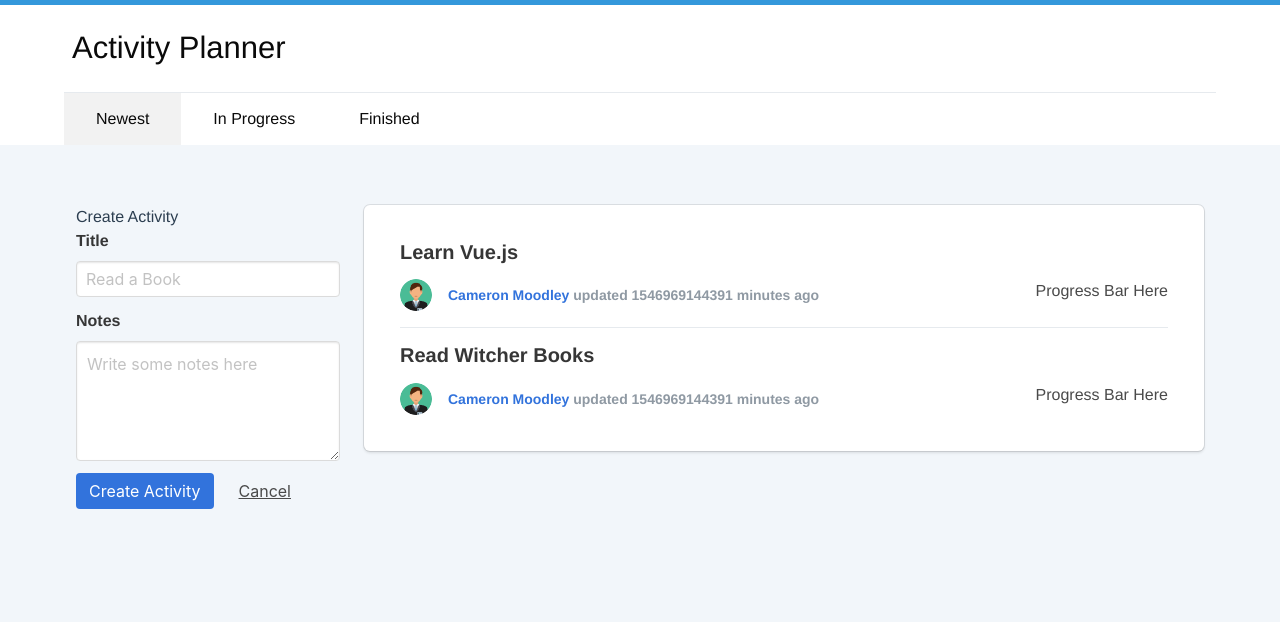
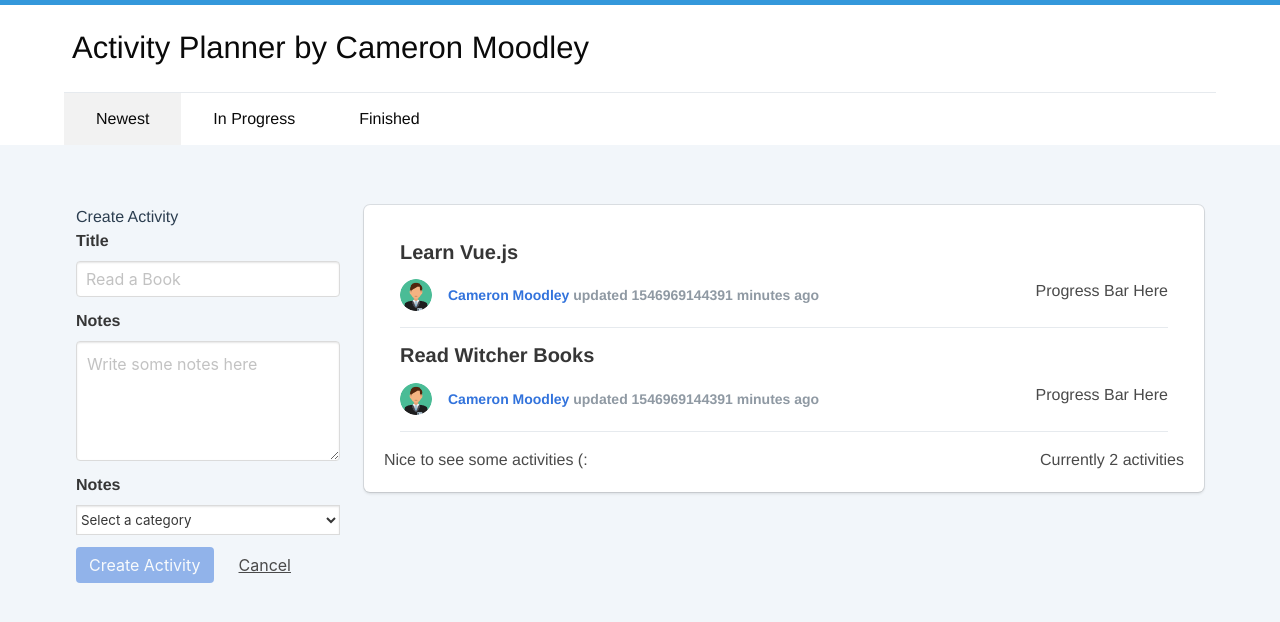
Before and after one commit to cameronmoodley/vue-activities, a Vue app: page / in a window 1280 px wide. Both pictures are taken after a click on the link "New Activity". Shown: the top 622 px of the page. Built offline with nearby package versions, Linux system fonts and the light colour scheme.

Commit message:
refactored form out to its own component

```diff
--- a/src/App.vue
+++ b/src/App.vue
@@ -3,7 +3,7 @@
     <nav class="navbar is-white topNav">
       <div class="container">
         <div class="navbar-brand">
-          <h1>Activity Planner</h1>
+          <h1>{{ fullAppName }}</h1>
         </div>
       </div>
     </nav>
@@ -24,54 +24,8 @@
     </nav>
     <section class="container">
       <div class="columns">
-        <div class="column is-3">
-          <a
-            v-if="!isFormDisplayed"
-            class="button is-primary is-block is-alt is-large"
-            href="#"
-            @click="toggleFormDisplay"
-          >
-            New Activity
-          </a>
-          <div v-if="isFormDisplayed" class="create-form">
-            <h2>Create Activity</h2>
-            <form>
-              <div class="field">
-                <label class="label">Title</label>
-                <div class="control">
-                  <input
-                    v-model="newActivity.title"
-                    class="input"
-                    type="text"
-                    placeholder="Read a Book"
-                  />
-                </div>
-              </div>
-              <div class="field">
-                <label class="label">Notes</label>
-                <div class="control">
-                  <textarea
-                    v-model="newActivity.notes"
-                    class="textarea"
-                    placeholder="Write some notes here"
-                  ></textarea>
-                </div>
-              </div>
-              <div class="field is-grouped">
-                <div class="control">
-                  <button class="button is-link" @click="createActivity">
-                    Create Activity
-                  </button>
-                </div>
-                <div class="control">
-                  <button class="button is-text" @click="toggleFormDisplay">
-                    Cancel
-                  </button>
-                </div>
-              </div>
-            </form>
-          </div>
-        </div>
+        <!-- form goes here -->
+        <ActivityCreate :categories="categories" />
         <div class="column is-9">
           <div class="box content">
             <ActivityItem
@@ -79,6 +33,10 @@
               :key="activity.id"
               :activity="activity"
             />
+            <div class="activity-length">
+              Currently {{ activityLength }} activities
+            </div>
+            <div class="activity-motivation">{{ activityMotivation }}</div>
           </div>
         </div>
       </div>
@@ -88,44 +46,47 @@
 
 <script>
 import ActivityItem from '@/components/ActivityItem'
+import ActivityCreate from '@/components/ActivityCreate'
+
 import { fetchActivities, fetchCategories, fetchUsers } from '@/api'
 export default {
   name: 'App',
-  components: { ActivityItem },
+  components: { ActivityItem, ActivityCreate },
   data() {
     return {
       isFormDisplayed: false,
-      message: 'Hello Vue!',
-      titleMessage: 'Title Message Vue!!!!!',
-      isTextDisplayed: true,
-      newActivity: {
-        title: '',
-        notes: ''
-      },
+      creator: 'Cameron Moodley',
+      appName: 'Activity Planner',
+      watchedAppName: 'Activity Planner by Cameron Moodley',
       items: { 1: { name: 'Filip' }, 2: { name: 'John' } },
       user: {},
       activities: {},
       categories: {}
     }
   },
+  computed: {
+    // computed properties are not executed always its stored in cache for
+    // when its needed methods always run because of rerenders
+    // Must always return something
+    fullAppName() {
+      return `${this.appName} by ${this.creator}`
+    },
+    activityLength() {
+      return Object.keys(this.activities).length
+    },
+    activityMotivation() {
+      if (this.activityLength && this.activityLength < 5) {
+        return 'Nice to see some activities (:'
+      } else if (this.activityLength >= 5) {
+        return 'So many activities'
+      }
+      return 'No activities so sad ):'
+    }
+  },
   created() {
     this.activities = fetchActivities()
     this.categories = fetchCategories()
     this.users = fetchUsers()
-
-    console.log(this.users)
-    console.log(this.categories)
-  },
-  methods: {
-    toggleTextDisplay() {
-      this.isTextDisplayed = !this.isTextDisplayed
-    },
-    toggleFormDisplay() {
-      this.isFormDisplayed = !this.isFormDisplayed
-    },
-    createActivity() {
-      console.log(this.newActivity)
-    }
   }
 }
 </script>
@@ -208,4 +169,21 @@ article.post:last-child {
   font-size: 31px;
   padding: 20px;
 }
+
+.activity-length {
+  float: right;
+}
+
+.activity-length {
+  display: inline-block;
+}
+
+.select {
+  background-color: #fff;
+  border-color: #dbdbdb;
+  color: #363636;
+  box-shadow: inset 0 1px 2px rgb(10 10 10 / 10%);
+  max-width: 100%;
+  width: 100%;
+}
 </style>
--- a/src/api/index.js
+++ b/src/api/index.js
@@ -23,8 +23,8 @@ export const fetchActivities = () => {
 
 export const fetchCategories = () => {
   return {
-    '1546969049': { text: 'books' },
-    '1546969225': { text: 'movies' }
+    '1546969049': { text: 'books', id: '1546969049' },
+    '1546969225': { text: 'movies', id: '1546969225' }
   }
 }
 
--- /dev/null
+++ b/src/components/ActivityCreate.vue
@@ -0,0 +1,106 @@
+<template>
+  <div class="column is-3">
+    <a
+      v-if="!isFormDisplayed"
+      class="button is-primary is-block is-alt is-large"
+      href="#"
+      @click="toggleFormDisplay"
+    >
+      New Activity
+    </a>
+    <div v-if="isFormDisplayed" class="create-form">
+      <h2>Create Activity</h2>
+      <form>
+        <div class="field">
+          <label class="label">Title</label>
+          <div class="control">
+            <input
+              v-model="newActivity.title"
+              class="input"
+              type="text"
+              placeholder="Read a Book"
+            />
+          </div>
+        </div>
+        <div class="field">
+          <label class="label">Notes</label>
+          <div class="control">
+            <textarea
+              v-model="newActivity.notes"
+              class="textarea"
+              placeholder="Write some notes here"
+            ></textarea>
+          </div>
+        </div>
+        <div class="field">
+          <label class="label">Notes</label>
+          <div class="control">
+            <select v-model="newActivity.category" class="select">
+              <option disabled value="">Select a category</option>
+              <option
+                v-for="category in categories"
+                :key="category.id"
+                :value="category.text"
+              >
+                {{ category.text }}
+              </option>
+            </select>
+          </div>
+        </div>
+        <div class="field is-grouped">
+          <div class="control">
+            <button
+              class="button is-link"
+              :disabled="!isFormValid"
+              @click="createActivity"
+            >
+              Create Activity
+            </button>
+          </div>
+          <div class="control">
+            <button class="button is-text" @click="toggleFormDisplay">
+              Cancel
+            </button>
+          </div>
+        </div>
+      </form>
+    </div>
+  </div>
+</template>
+<script>
+export default {
+  props: {
+    categories: {
+      type: Object,
+      required: true
+    }
+  },
+  data() {
+    return {
+      isFormDisplayed: false,
+      newActivity: {
+        title: '',
+        notes: '',
+        category: ''
+      }
+    }
+  },
+  computed: {
+    // computed properties are not executed always its stored in cache for
+    // when its needed methods always run because of rerenders
+    // Must always return something
+    isFormValid() {
+      return this.newActivity.title && this.newActivity.notes
+    }
+  },
+  methods: {
+    toggleFormDisplay() {
+      this.isFormDisplayed = !this.isFormDisplayed
+    },
+    createActivity() {
+      console.log(this.newActivity)
+    }
+  }
+}
+</script>
+<style lang=""></style>
```
